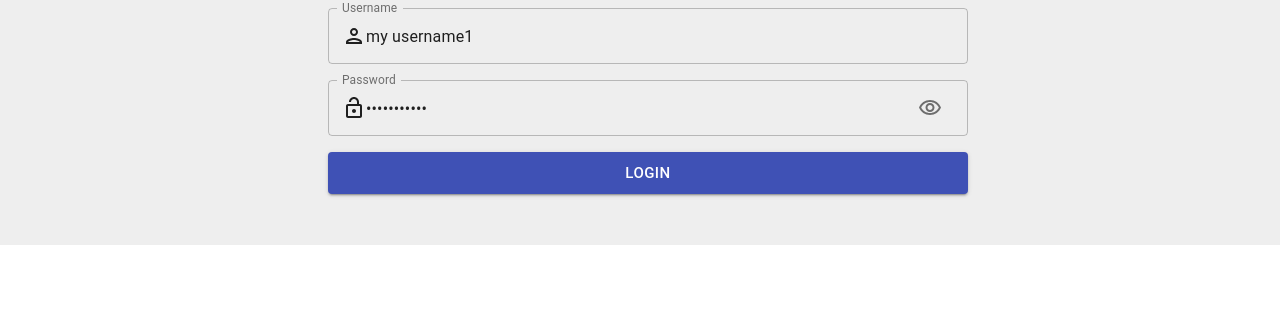
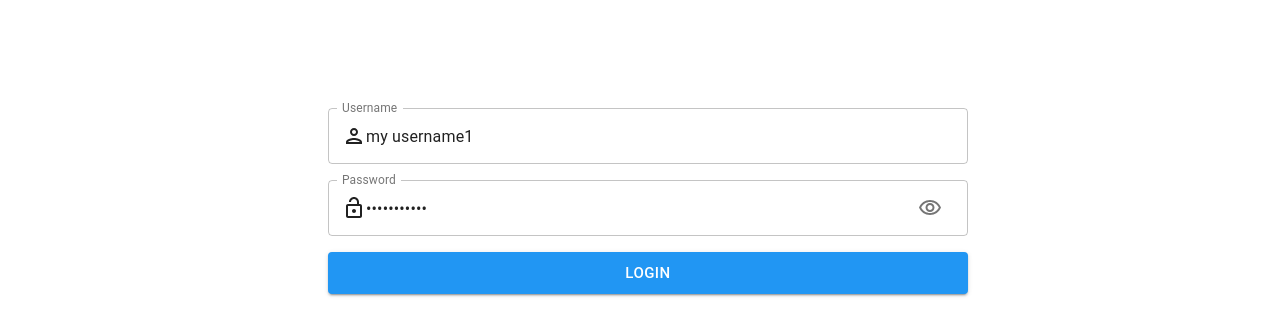
Before and after one commit to SR-9/ReactJS, a React (Create React App) app: page / in a window 1280 px wide. Shown: the top 336 px of the page. Built offline with nearby package versions, Linux system fonts and the light colour scheme.

Commit message:
- custom theme

```diff
--- a/src/App.js
+++ b/src/App.js
@@ -1,21 +1,35 @@
 import React, { useEffect } from 'react'
 import './App.css'
-
+import { createMuiTheme, ThemeProvider } from '@material-ui/core/styles';
 import  {StateProvider} from './store/store'
 import LoginScreen from './screen/auth/login_screen'
+import { blue, orange } from '@material-ui/core/colors';
 
 
+const outerTheme = createMuiTheme({
+  palette: {
+    primary: {
+      main: blue[500],
+    },
+    secondary: {
+      main: orange[500],
+    },
+
+  },
+});
 
 function App() {
 
   useEffect(() => document.title = "Demo")
 
   return (
-    <StateProvider>
+    <ThemeProvider theme={outerTheme}>
+      <StateProvider>
       <div className="App">
          <LoginScreen />
       </div>
     </StateProvider>
+    </ThemeProvider>
   )
 }
 
--- a/src/screen/auth/login_screen.js
+++ b/src/screen/auth/login_screen.js
@@ -6,7 +6,7 @@ const useStyles = makeStyles((theme) => ({
     root: {
         marginLeft: 'auto',
         marginRight: 'auto',
-        backgroundColor: colors.grey[200]
+        marginTop: 100,
     },
 
     textField: {
```
Also changed, not shown: 1 other file (tests, documents, lock files or other folders).
